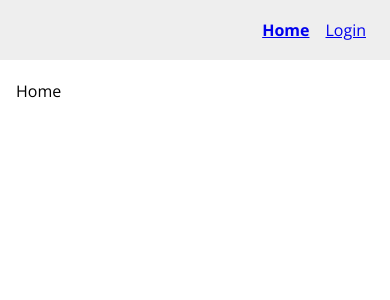
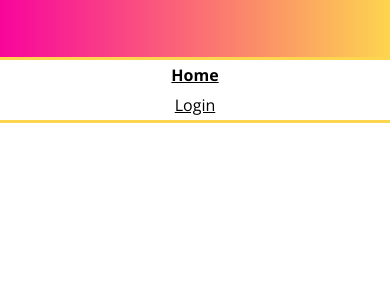
Before and after one commit to Alexrocchi/React_Styled-Components, a React (Create React App) app: page / in a window 390 px wide. Shown: the top 300 px of the page. Built offline with nearby package versions, Linux system fonts and the light colour scheme.

Commit message:
Media queries using styled components

```diff
--- a/src/components/common/Header.js
+++ b/src/components/common/Header.js
@@ -10,19 +10,32 @@
     padding: 0 16px;
     position: fixed;
     top: 0;
-    background-color: #eee;
+    background-image: linear-gradient(to right, #f8049c, #fdd54f);
+    border-bottom: 3px solid #fdd54f;
 `;
 
 const Menu = styled.nav`
-    display: flex;
+    display: block;
+    font-family: 'Open Sans';
+    position: absolute;
+    width: 100%;
+    top: 60px;
+    left: 0;
+    pad: 8px;
+    box-sizing: border-box;
+    border-bottom: 3px solid #fdd54f;
+    background-color: #fff;
+
+    @media(width >= 768px){
         position: relative;
         width: initial;
         border-bottom: none;
         margin: auto 0 auto auto;
-    font-family: 'Open Sans';
+        display: flex;
         background: none;
         left: initial;
         top: initial;
+    }
 `;
 
 // To overwrite styles from a styled component pass styled(component)
@@ -46,6 +59,7 @@
     box-sizing: border-box;
     margin: 0 auto;
     font-weight: ${p => p.isActive ? 'bold' : 'normal'};
+    color: #000;
 `;
 
 export function Header() {
```
Lines whose indentation alone changed are shown as unchanged.
